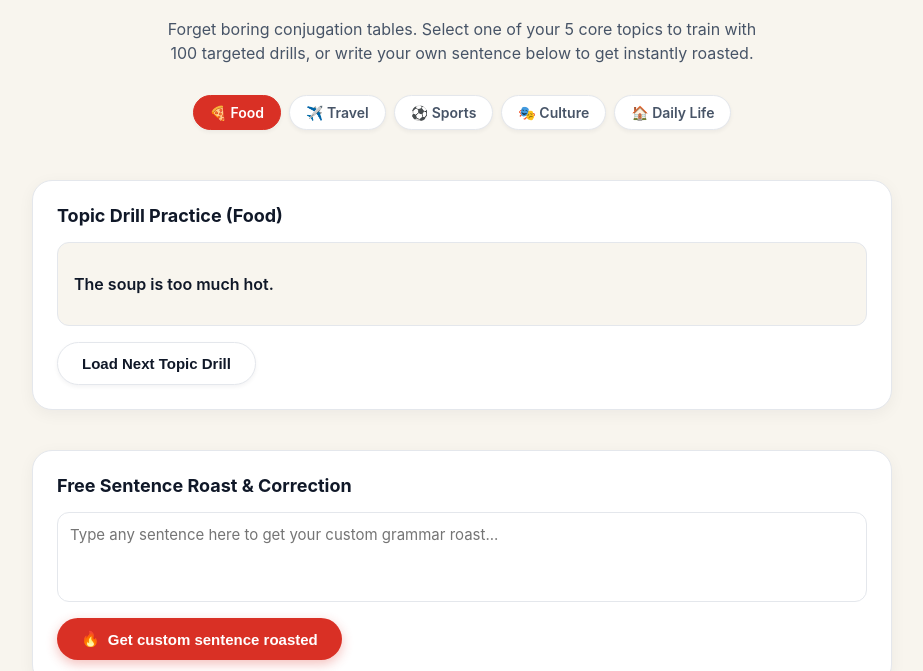
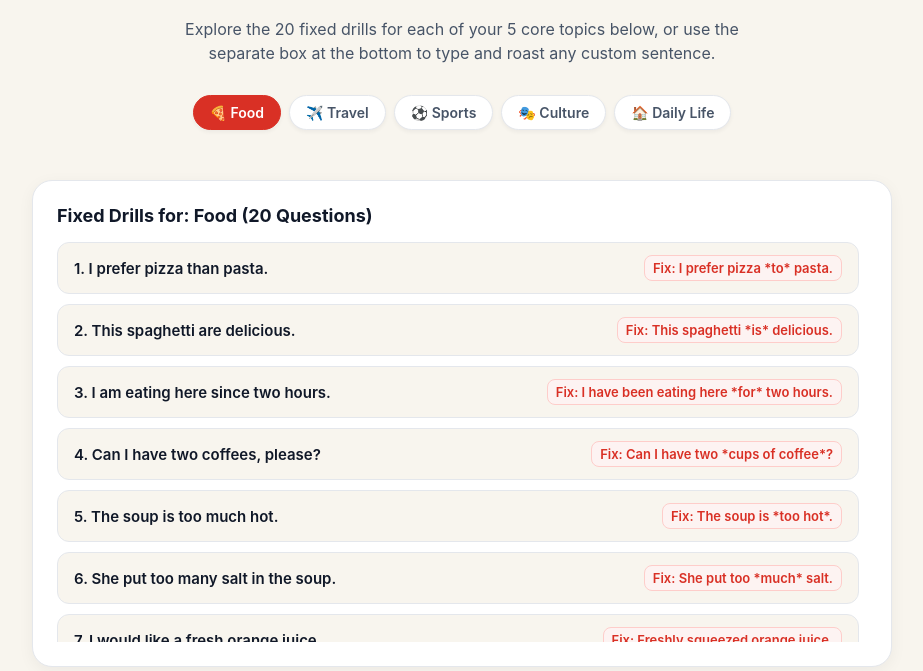
Before and after one commit to AdeRoastED/roasted-app, a plain HTML site: page index.html in a window 1280 px wide. Shown: the part 778-1449 px from the top of the page, without its empty margins (178-1101 px from the left). Drawn offline with Linux system fonts and the light colour scheme.

Commit message:
Refactor drill section and update UI elements

```diff
--- a/index.html
+++ b/index.html
@@ -143,7 +143,7 @@
             border-color: var(--accent-red);
         }
 
-        /* SEZIONE DRILL DEI TOPIC */
+        /* SEZIONE LISTA FISSA DELLE 20 DOMANDE PER TOPIC */
         .drill-section {
             background: white;
             border: 1px solid var(--card-border);
@@ -162,17 +162,40 @@
             margin: 0;
         }
 
-        .drill-box {
+        .questions-list {
+            display: flex;
+            flex-direction: column;
+            gap: 10px;
+            max-height: 400px;
+            overflow-y: auto;
+            padding-right: 8px;
+        }
+
+        .question-item {
             background-color: #F8F5EE;
             border: 1px solid var(--card-border);
-            padding: 16px;
+            padding: 12px 16px;
             border-radius: 12px;
-            font-size: 16px;
+            font-size: 15px;
+            font-weight: 500;
+            color: var(--text-dark);
+            display: flex;
+            justify-content: space-between;
+            align-items: center;
+        }
+
+        .question-item span.error-text {
             font-weight: 600;
-            color: var(--text-dark);
-            min-height: 50px;
-            display: flex;
-            align-items: center;
+        }
+
+        .question-item span.fix-text {
+            font-size: 13px;
+            color: var(--accent-red);
+            font-weight: 600;
+            background: #FDF3F2;
+            padding: 4px 8px;
+            border-radius: 8px;
+            border: 1px solid #FECDCA;
         }
 
         /* SEZIONE INPUT LIBERO A PARTE */
@@ -205,11 +228,6 @@
             border-color: var(--accent-red);
         }
 
-        .action-row {
-            display: flex;
-            gap: 12px;
-        }
-
         .btn-roasted {
             background-color: var(--accent-red);
             color: white;
@@ -224,27 +242,11 @@
             display: inline-flex;
             align-items: center;
             gap: 8px;
+            width: fit-content;
         }
 
         .btn-roasted:hover {
             background-color: var(--btn-red-hover);
-        }
-
-        .btn-drill {
-            background-color: white;
-            color: var(--text-dark);
-            border: 1px solid var(--card-border);
-            padding: 12px 24px;
-            border-radius: 100px;
-            font-size: 15px;
-            font-weight: 700;
-            cursor: pointer;
-            box-shadow: 0 2px 4px var(--card-shadow);
-            transition: border-color 0.2s;
-        }
-
-        .btn-drill:hover {
-            border-color: #98A2B3;
         }
 
         .result-output {
@@ -264,7 +266,7 @@
     <div class="container">
         <header class="header">
             <div class="lang-badge">ENGLISH GB • ITALIANO IT</div>
-            <div class="counter-badge" id="counterDisplay">Database: 100 Drills Loaded</div>
+            <div class="counter-badge" id="counterDisplay">Database: 100 Fixed Drills Loaded</div>
         </header>
 
         <!-- 1. VIGNETTA IN ALTO SOPRA TUTTO -->
@@ -280,7 +282,7 @@
                 because it stings.
             </h1>
             <p class="subtitle">
-                Forget boring conjugation tables. Select one of your 5 core topics to train with 100 targeted drills, or write your own sentence below to get instantly roasted.
+                Explore the 20 fixed drills for each of your 5 core topics below, or use the separate box at the bottom to type and roast any custom sentence.
             </p>
 
             <!-- 5 TOPICS -->
@@ -293,33 +295,25 @@
             </div>
         </section>
 
-        <!-- 2. SEZIONE DRILL (20 domande per ciascuno dei 5 topic = 100 totali) -->
+        <!-- 2. SEZIONE LISTA FISSA DELLE 20 DOMANDE PER IL TOPIC SELEZIONATO -->
         <section class="drill-section">
-            <h3 class="section-title" id="drillSectionTitle">Topic Drill Practice (Food)</h3>
-            <div class="drill-box" id="drillQuestionDisplay">Click the button below to load a challenge from the selected topic!</div>
-            <div class="action-row">
-                <button class="btn-drill" id="nextDrillBtn">Load Next Topic Drill</button>
+            <h3 class="section-title" id="drillSectionTitle">Fixed Drills for: Food (20 Questions)</h3>
+            <div class="questions-list" id="questionsListContainer">
+                <!-- Verrà popolato via JavaScript con le 20 frasi fisse -->
             </div>
-            <div id="drillResultOutput" class="result-output"></div>
         </section>
 
         <!-- 3. SEZIONE INPUT LIBERO A PARTE PER CORREZIONE E ROAST -->
         <section class="custom-roast-section">
-            <h3 class="section-title">Free Sentence Roast & Correction</h3>
-            <textarea id="userSentence" placeholder="Type any sentence here to get your custom grammar roast..."></textarea>
-            <div class="action-row">
-                <button class="btn-roasted" id="roastBtn"><span>🔥</span> Get custom sentence roasted</button>
-            </div>
+            <h3 class="section-title">Free Custom Sentence Roast & Correction</h3>
+            <textarea id="userSentence" placeholder="Type any custom sentence here to get your grammar roasted..."></textarea>
+            <button class="btn-roasted" id="roastBtn"><span>🔥</span> Get custom sentence roasted</button>
             <div id="customResultOutput" class="result-output"></div>
         </section>
     </div>
 
     <script>
-        // Database esatto di 100 domande divise equamente (20 per ciascuno dei 5 topic)
-        const topicList = ['food', 'travel', 'sports', 'culture', 'dailylife'];
-        const drillsDatabase = [];
-
-        // Generazione mirata di 20 drill per ciascun topic
+        // Database fisso di esattamente 20 domande scritte per ciascuno dei 5 topic (100 totali)
         const topicData = {
             food: [
                 { q: "I prefer pizza than pasta.", fix: "I prefer pizza *to* pasta." },
@@ -433,37 +427,32 @@
             ]
         };
 
-        // Popolamento dell'array globale dei drill
-        topicList.forEach(t => {
-            topicData[t].forEach((item, index) => {
-                drillsDatabase.push({
-                    topic: t,
-                    q: item.q,
-                    roast: `Topic drill failure! The proper grammar is: "${item.fix}". Your syntax is falling apart.`
-                });
-            });
-        });
-
-        document.getElementById('counterDisplay').innerText = `Database: ${drillsDatabase.length} Drills Loaded`;
-
         let currentTopic = 'food';
-        let currentDrillItem = null;
 
         const pills = document.querySelectorAll('.topic-pill');
         const drillSectionTitle = document.getElementById('drillSectionTitle');
-        const drillQuestionDisplay = document.getElementById('drillQuestionDisplay');
-        const nextDrillBtn = document.getElementById('nextDrillBtn');
-        const drillResultOutput = document.getElementById('drillResultOutput');
+        const questionsListContainer = document.getElementById('questionsListContainer');
 
         const userSentence = document.getElementById('userSentence');
         const roastBtn = document.getElementById('roastBtn');
         const customResultOutput = document.getElementById('customResultOutput');
 
-        function loadNewDrill() {
-            const filtered = drillsDatabase.filter(d => d.topic === currentTopic);
-            currentDrillItem = filtered[Math.floor(Math.random() * filtered.length)];
-            drillQuestionDisplay.innerText = currentDrillItem.q;
-            drillResultOutput.style.display = 'none';
+        function renderTopicQuestions(topicKey) {
+            currentTopic = topicKey;
+            drillSectionTitle.innerText = `Fixed Drills for: ${topicKey.charAt(0).toUpperCase() + topicKey.slice(1)} (20 Questions)`;
+
+            questionsListContainer.innerHTML = '';
+            const items = topicData[topicKey];
+
+            items.forEach((item, index) => {
+                const div = document.createElement('div');
+                div.className = 'question-item';
+                div.innerHTML = `
+                    <span class="error-text">${index + 1}. ${item.q}</span>
+                    <span class="fix-text">Fix: ${item.fix}</span>
+                `;
+                questionsListContainer.appendChild(div);
+            });
         }
 
         // Cambio topic tramite pillole
@@ -471,26 +460,12 @@
             pill.addEventListener('click', () => {
                 pills.forEach(p => p.classList.remove('active'));
                 pill.classList.add('active');
-                currentTopic = pill.getAttribute('data-topic');
-                drillSectionTitle.innerText = `Topic Drill Practice (${currentTopic.toUpperCase()})`;
-                loadNewDrill();
+                renderTopicQuestions(pill.getAttribute('data-topic'));
             });
         });
 
-        // Carica primo drill all'avvio
-        loadNewDrill();
-
-        nextDrillBtn.addEventListener('click', () => {
-            loadNewDrill();
-        });
-
-        // Mostra il roast del drill corrente quando l'utente ci clicca sopra o preme il tasto
-        drillQuestionDisplay.addEventListener('click', () => {
-            if(currentDrillItem) {
-                drillResultOutput.style.display = 'block';
-                drillResultOutput.innerHTML = `<strong>🔥 Topic Roast:</strong> ${currentDrillItem.roast}`;
-            }
-        });
+        // Render iniziale del primo topic
+        renderTopicQuestions('food');
 
         // Sezione input libero a parte per il roast personalizzato
         roastBtn.addEventListener('click', () => {
```
